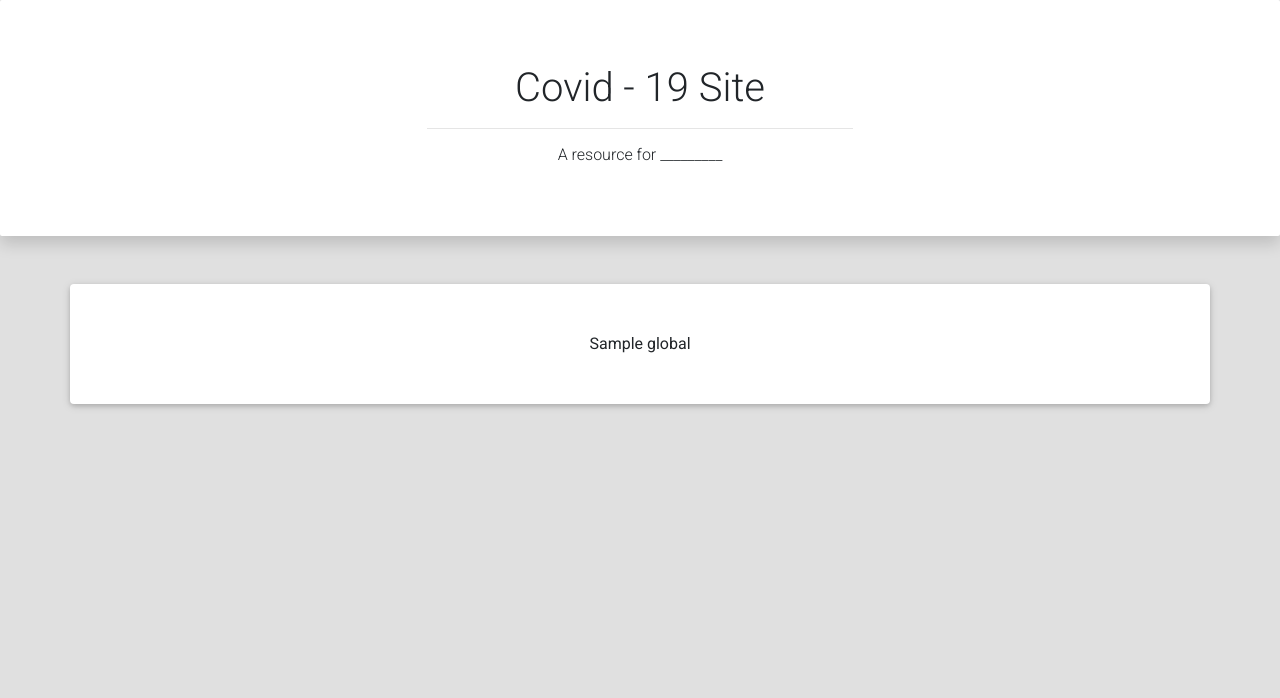
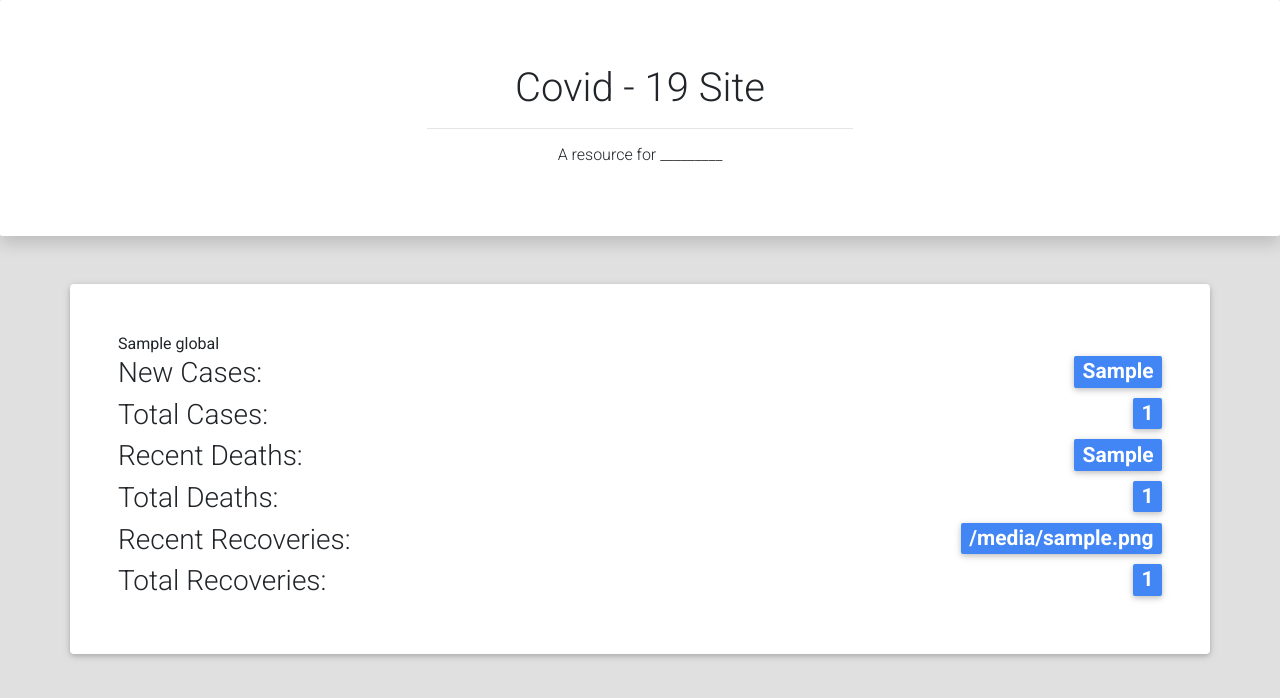
Before and after one commit to mike-menendez/205-group-project, a FastAPI app: template templates/index.html in a window 1280 px wide. Shown: the top 698 px of the page. Run offline with FastAPI, Linux system fonts and the light colour scheme; the template is opened without the code that fills it: most values are stand-ins (such as "Sample title", 1, 10 or a date in 2020); parts of the project's set-up code (start-up, migrations or seed data) failed here and were passed over; some libraries are stand-ins or nearby versions.

Commit message:
Added styling to index page

```diff
--- a/main.py
+++ b/main.py
@@ -29,7 +29,7 @@ async def startup_event():
 @app.get("/")
 async def index(request: Request):
     return templates.TemplateResponse("index.html",
-    {"request": request,"summary" : await data_fetch("https://api.covid19api.com/summary")})
+    {"request": request,"summary" : (await data_fetch("https://api.covid19api.com/summary"))['Global']})
 
 # Get data by country code
 @app.get("/country/{c_code}")
--- a/templates/index.html
+++ b/templates/index.html
@@ -6,7 +6,14 @@
         <hr style="width: 35%;">
         <h6>A resource for _________</h6>
     </div>
-    <div class="container card p-5 text-center mt-5">
-        <div>{{ summary['Global'] }}</div>
+    <div class="container card p-5 mt-5">
+        <div>{{ summary['Global'] }}
+            <h3>New Cases: <span class="badge badge-primary float-right">{{summary['NewConfirmed']}}</span></h3>
+            <h3>Total Cases: <span class="badge badge-primary float-right">{{summary['TotalConfirmed']}}</span></h3>
+            <h3>Recent Deaths: <span class="badge badge-primary float-right">{{summary['NewDeaths']}}</span></h3>
+            <h3>Total Deaths: <span class="badge badge-primary float-right">{{summary['TotalDeaths']}}</span></h3>
+            <h3>Recent Recoveries: <span class="badge badge-primary float-right">{{summary['NewRecovered']}}</span></h3>
+            <h3>Total Recoveries: <span class="badge badge-primary float-right">{{summary['TotalRecovered']}}</span></h3>
+        </div>
     </div>
 {% endblock %}
```
